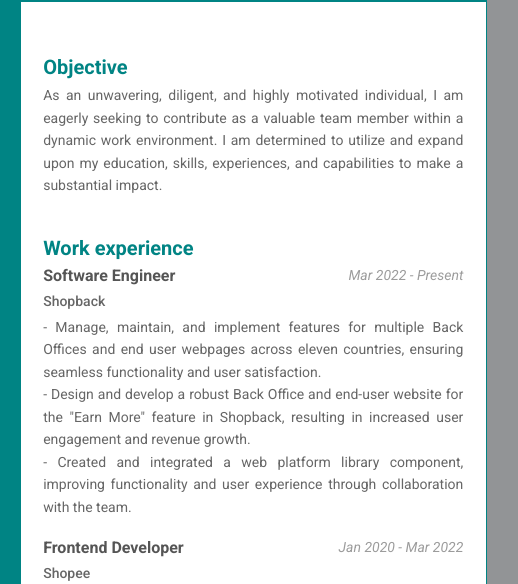
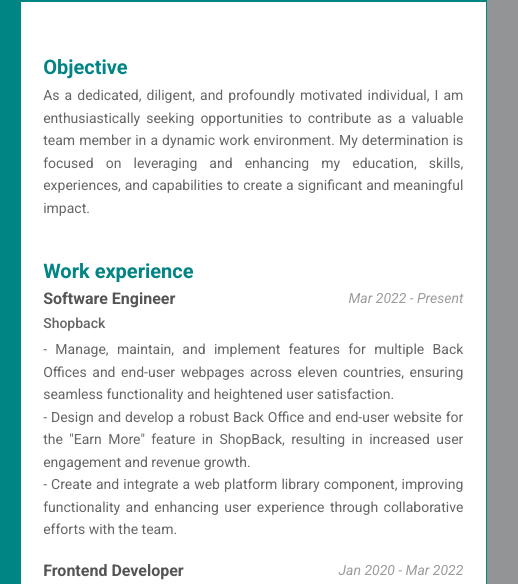
Before and after one commit to vanthieu97/my-profile, a plain HTML site: page index.html in a window 1280 px wide. Shown: the top 584 px of the page, 553-1071 px from the left. Drawn offline with Linux system fonts and the light colour scheme.

Commit message:
update cv

```diff
--- a/index.html
+++ b/index.html
@@ -116,11 +116,10 @@
           <span>Objective</span>
         </div>
         <div class="objective-desc ta-justify">
-          As an unwavering, diligent, and highly motivated individual, I am
-          eagerly seeking to contribute as a valuable team member within a
-          dynamic work environment. I am determined to utilize and expand upon
-          my education, skills, experiences, and capabilities to make a
-          substantial impact.
+          As a dedicated, diligent, and profoundly motivated individual, I am enthusiastically seeking opportunities to
+          contribute as a valuable team member in a dynamic work environment. My determination is focused on leveraging
+          and enhancing my education, skills, experiences, and capabilities to
+          create a significant and meaningful impact.
         </div>
       </div>
       <div class="divider"></div>
@@ -138,19 +137,16 @@
           </div>
           <div class="job-desc">
             <p>
-              - Manage, maintain, and implement features for multiple Back
-              Offices and end user webpages across eleven countries, ensuring
-              seamless functionality and user satisfaction.
+              - Manage, maintain, and implement features for multiple Back Offices and end-user webpages across eleven
+              countries, ensuring seamless functionality and heightened user satisfaction.
             </p>
             <p>
-              - Design and develop a robust Back Office and end-user website
-              for the "Earn More" feature in Shopback, resulting in increased
-              user engagement and revenue growth.
+              - Design and develop a robust Back Office and end-user website for the "Earn More" feature in ShopBack,
+              resulting in increased user engagement and revenue growth.
             </p>
             <p>
-              - Created and integrated a web platform library component,
-              improving functionality and user experience through
-              collaboration with the team.
+              - Create and integrate a web platform library component, improving functionality and enhancing user
+              experience through collaborative efforts with the team.
             </p>
           </div>
         </div>
@@ -258,7 +254,8 @@
             <p>- implement Redux Toolkit for state management.</p>
             <p>- Update the website's UI according to the design specifications.</p>
             <p>- Implement multiple features as per the client's requests.</p>
-            <p>- Manage and mentor 3 junior team members, facilitating their familiarity and productivity with website development and React.js.</p>
+            <p>- Manage and mentor 3 junior team members, facilitating their familiarity and productivity with website
+              development and React.js.</p>
           </div>
         </div>
         <div class="divider"></div>
```
Also changed, not shown: 1 other file.
